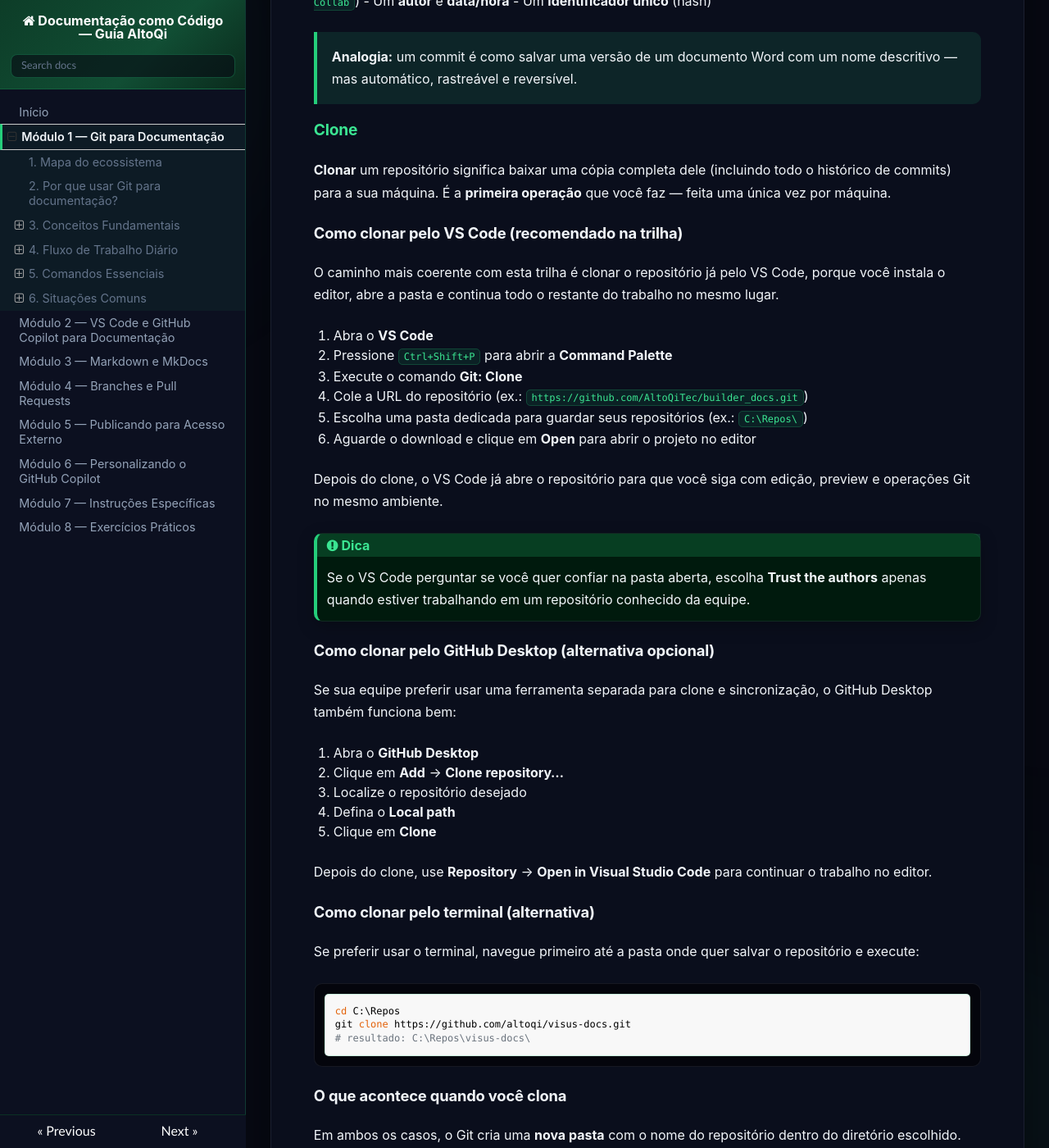
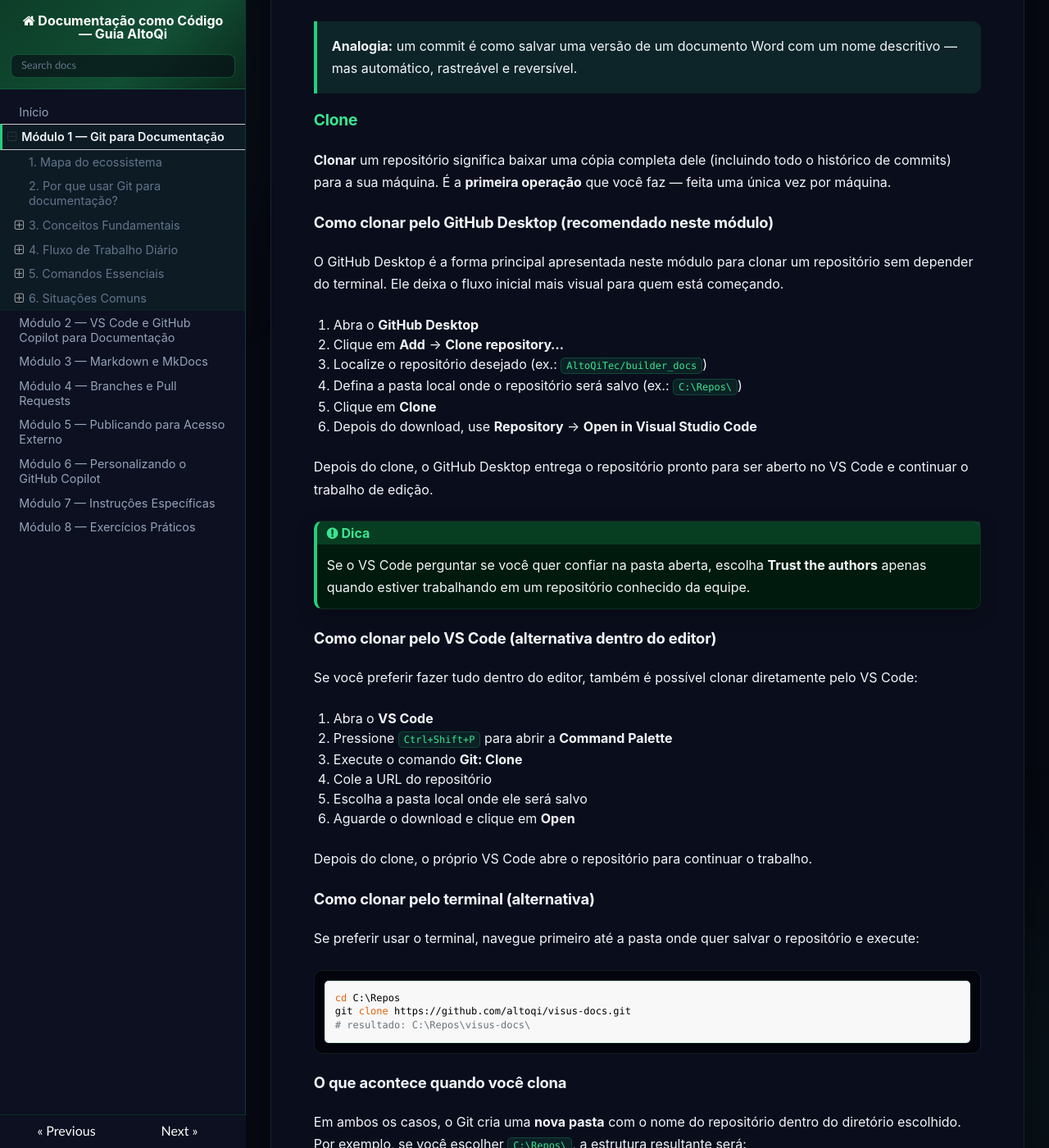
Before and after one commit to AndreBanki/github_para_docs, an MkDocs documentation site: the page built from docs/01-git-para-documentacao.md, in a window 1280 px wide and 1400 px high, scrolled down 2240 px. Shown: the whole window at 82% size. Built offline with MkDocs 1.6.1, drawn with Linux system fonts in a browser that asks for light colours; nearby versions of some CDN libraries; some of the changed text lies outside the part shown.

Commit message:
Piter docs: avelução modulos

````diff
--- a/docs/01-git-para-documentacao.md
+++ b/docs/01-git-para-documentacao.md
@@ -17,24 +17,24 @@
 
 ## 1. Mapa do ecossistema
 
-Antes de entrar nos comandos, é importante entender quais ferramentas compõem o fluxo. As três peças centrais da trilha são **Git**, **GitHub** e **VS Code**. O **GitHub Desktop** pode ser usado como alternativa visual, mas não é o caminho principal deste curso.
+Antes de entrar nos comandos, é importante entender quais ferramentas compõem o fluxo. Neste módulo, o caminho principal combina **VS Code** para edição com **GitHub Desktop** para as operações visuais de Git, enquanto o **GitHub** funciona como repositório remoto da equipe.
 
 | Ferramenta | O que é | Para que serve neste contexto |
 |---|---|---|
 | **Git** | Sistema de controle de versão | O "motor" por baixo de tudo: rastreia cada mudança feita nos arquivos |
 | **GitHub** | Plataforma na nuvem | Armazena o repositório remoto e viabiliza a colaboração entre pessoas da equipe |
 | **VS Code** | Editor de texto | É onde você escreve e edita os arquivos de documentação (`.md`) |
-| **GitHub Desktop** | Aplicativo visual opcional | Alternativa para quem prefere uma ferramenta separada para operações Git |
+| **GitHub Desktop** | Aplicativo visual para usar Git | É a forma principal apresentada neste módulo para clonar, sincronizar e enviar mudanças sem depender do terminal |
 
 ```mermaid
 flowchart LR
-    A["✏️ VS Code\nEditar a documentação"] --> B["🔀 Git\nRegistrar mudanças"] --> C["☁️ GitHub\nCompartilhar e revisar"]
+    A["✏️ VS Code\nEditar a documentação"] --> B["🖥️ GitHub Desktop\nClonar, commitar e sincronizar"] --> C["☁️ GitHub\nCompartilhar e revisar"]
     style A fill:#0c3322,stroke:#25CE7B,color:#dcfaea
     style B fill:#0e3d28,stroke:#3BE592,color:#e3fff1
     style C fill:#114e34,stroke:#25CE7B,color:#ffffff
 ```
 
-> **Em resumo:** você edita no **VS Code**, o **Git** registra as mudanças e o **GitHub** armazena e compartilha o repositório. Ao longo desta trilha, o caminho principal será usar o Git integrado do VS Code; o GitHub Desktop fica como alternativa opcional.
+> **Em resumo:** você edita no **VS Code**, usa o **GitHub Desktop** para executar as operações visuais de Git, e o resultado fica armazenado no **GitHub** para compartilhamento e revisão.
 
 ---
 
@@ -83,33 +83,34 @@ Um commit é um **snapshot** — uma fotografia do estado dos arquivos em um mom
 
 **Clonar** um repositório significa baixar uma cópia completa dele (incluindo todo o histórico de commits) para a sua máquina. É a **primeira operação** que você faz — feita uma única vez por máquina.
 
-#### Como clonar pelo VS Code (recomendado na trilha)
+#### Como clonar pelo GitHub Desktop (recomendado neste módulo)
 
-O caminho mais coerente com esta trilha é clonar o repositório já pelo VS Code, porque você instala o editor, abre a pasta e continua todo o restante do trabalho no mesmo lugar.
+O GitHub Desktop é a forma principal apresentada neste módulo para clonar um repositório sem depender do terminal. Ele deixa o fluxo inicial mais visual para quem está começando.
+
+1. Abra o **GitHub Desktop**
+2. Clique em **Add** → **Clone repository…**
+3. Localize o repositório desejado (ex.: `AltoQiTec/builder_docs`)
+4. Defina a pasta local onde o repositório será salvo (ex.: `C:\Repos\`)
+5. Clique em **Clone**
+6. Depois do download, use **Repository** → **Open in Visual Studio Code**
+
+Depois do clone, o GitHub Desktop entrega o repositório pronto para ser aberto no VS Code e continuar o trabalho de edição.
+
+!!! tip "Dica"
+    Se o VS Code perguntar se você quer confiar na pasta aberta, escolha **Trust the authors** apenas quando estiver trabalhando em um repositório conhecido da equipe.
+
+#### Como clonar pelo VS Code (alternativa dentro do editor)
+
+Se você preferir fazer tudo dentro do editor, também é possível clonar diretamente pelo VS Code:
 
 1. Abra o **VS Code**
 2. Pressione `Ctrl+Shift+P` para abrir a **Command Palette**
 3. Execute o comando **Git: Clone**
-4. Cole a URL do repositório (ex.: `https://github.com/AltoQiTec/builder_docs.git`)
-5. Escolha uma pasta dedicada para guardar seus repositórios (ex.: `C:\Repos\`)
-6. Aguarde o download e clique em **Open** para abrir o projeto no editor
+4. Cole a URL do repositório
+5. Escolha a pasta local onde ele será salvo
+6. Aguarde o download e clique em **Open**
 
-Depois do clone, o VS Code já abre o repositório para que você siga com edição, preview e operações Git no mesmo ambiente.
-
-!!! tip "Dica"
-    Se o VS Code perguntar se você quer confiar na pasta aberta, escolha **Trust the authors** apenas quando estiver trabalhando em um repositório conhecido da equipe.
-
-#### Como clonar pelo GitHub Desktop (alternativa opcional)
-
-Se sua equipe preferir usar uma ferramenta separada para clone e sincronização, o GitHub Desktop também funciona bem:
-
-1. Abra o **GitHub Desktop**
-2. Clique em **Add** → **Clone repository…**
-3. Localize o repositório desejado
-4. Defina o **Local path**
-5. Clique em **Clone**
-
-Depois do clone, use **Repository** → **Open in Visual Studio Code** para continuar o trabalho no editor.
+Depois do clone, o próprio VS Code abre o repositório para continuar o trabalho.
 
 #### Como clonar pelo terminal (alternativa)
 
````
Also changed, not shown: docs/02-vscode-e-copilot.md (+17 -0 lines).
